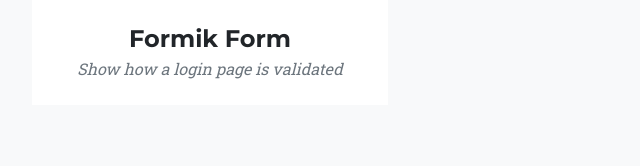
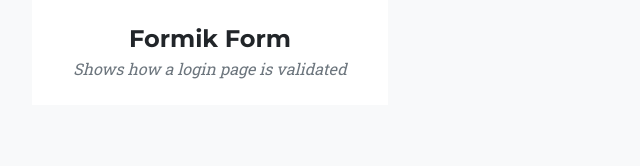
Before and after one commit to grBurgos68/PortaFolio, a website: page index.html in a window 1280 px wide. Shown: the part 1514-1680 px from the top of the page, 50-690 px from the left. Drawn offline with nearby package versions, Linux system fonts and the light colour scheme.

Commit message:
Update index.html

```diff
--- a/index.html
+++ b/index.html
@@ -112,7 +112,7 @@
                             </a>
                             <div class="portfolio-caption">
                                 <div class="portfolio-caption-heading">Formik Form</div>
-                                <div class="portfolio-caption-subheading text-muted">Show how a login page is validated</div>
+                                <div class="portfolio-caption-subheading text-muted">Shows how a login page is validated</div>
                             </div>
                         </div>
                     </div>
```
